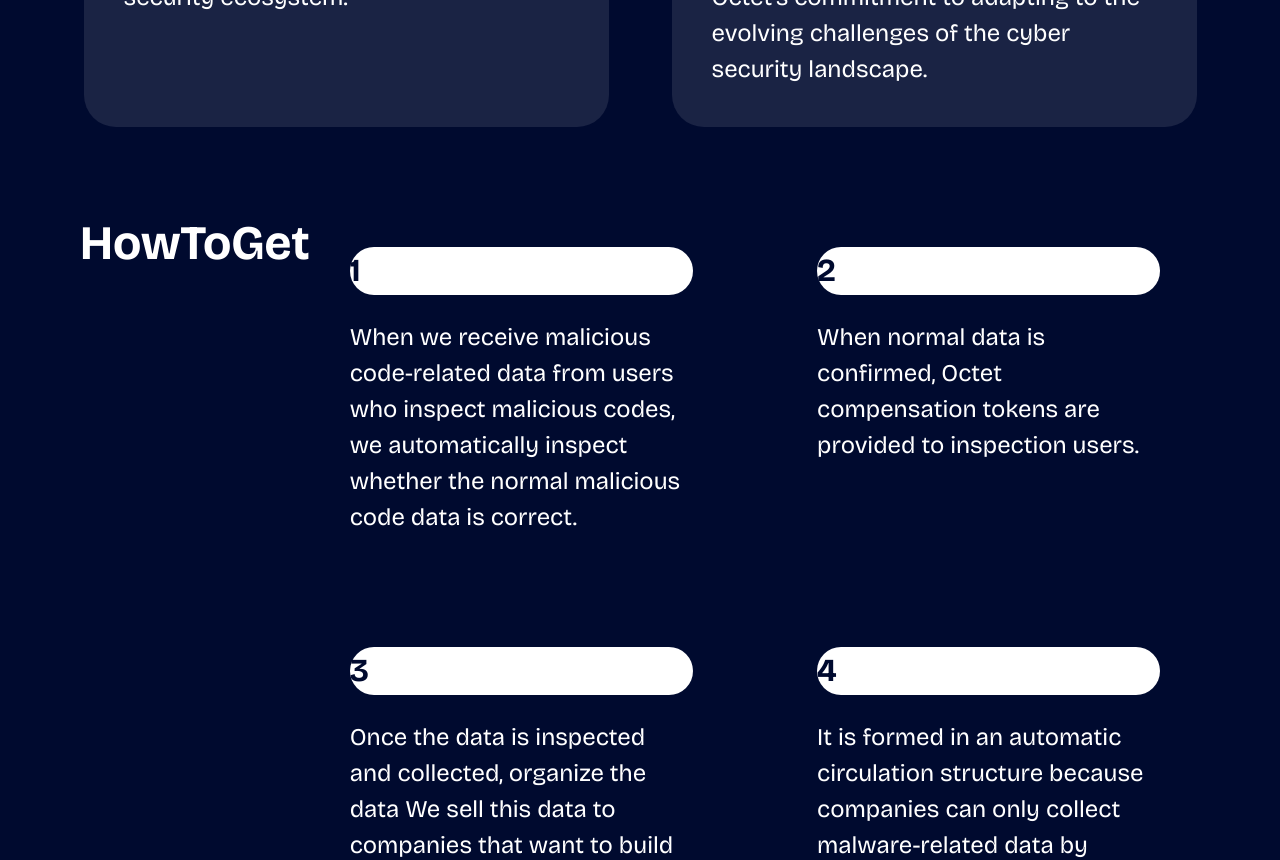
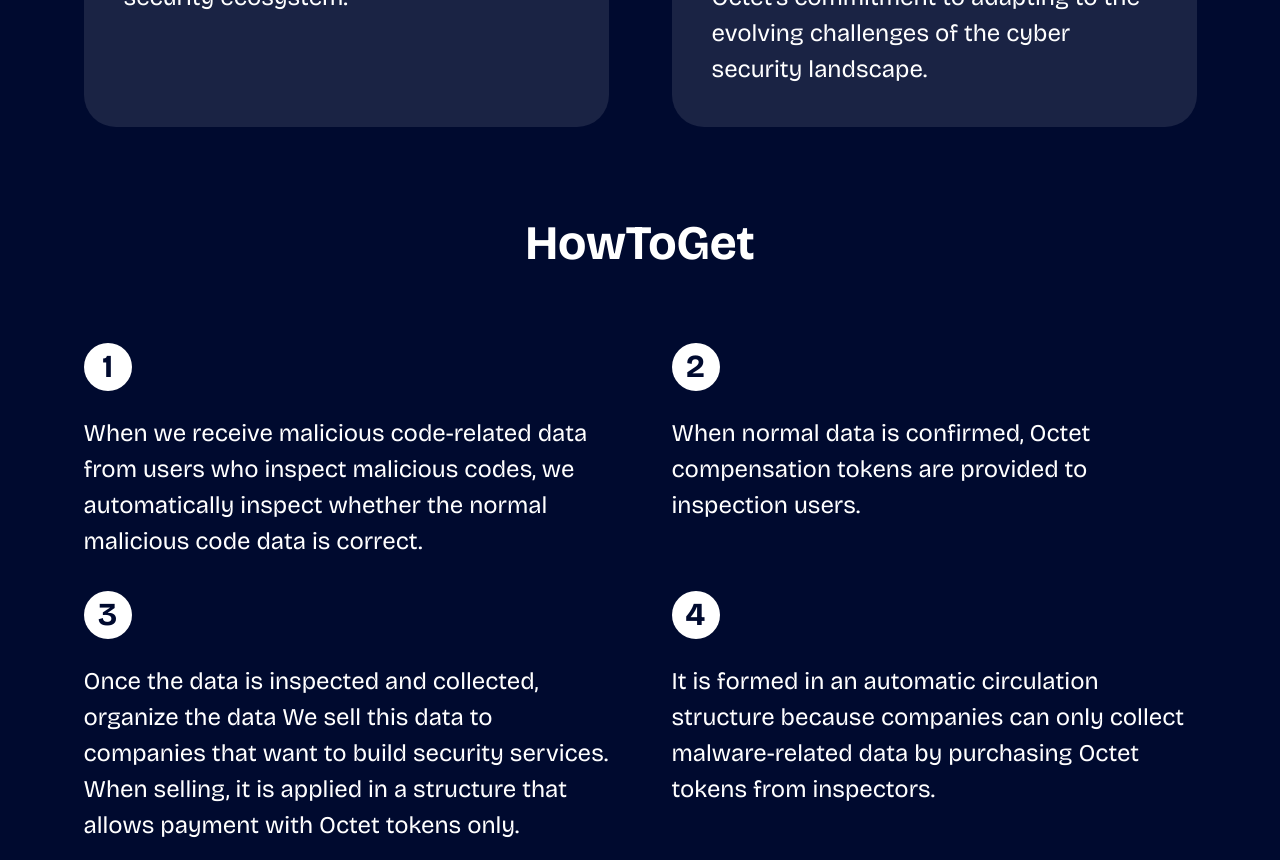
Before and after one commit to chochodev/Octet-app, a React (Create React App) app: page / in a window 1280 px wide. Shown: the part 3800-4660 px from the top of the page. Built offline with nearby package versions, Linux system fonts and the light colour scheme.

Commit message:
starting the howtoget section

```diff
--- a/src/views/home/howtoget/index.jsx
+++ b/src/views/home/howtoget/index.jsx
@@ -10,7 +10,7 @@ const HowToGet = (props) => {
     },
     {
       title: '2',
-      text: 'When normal data is confirmed, Octet compensation tokens are provided to inspection users.'
+      text: 'When normal data is confirmed, Octet <br/>compensation tokens are provided to inspection users.'
     },
     {
       title: '3',
@@ -23,15 +23,17 @@ const HowToGet = (props) => {
   ]
 
   return (
-    <div className={`relative flex flex-col gap-[4rem] items-center pt-[3rem] sm:pt-[4rem] md:pt-[5rem] w-full min-h-[50rem] ${padding_style} `}>
-      <div className="flex">
+    <div className={`relative pt-[3rem] sm:pt-[4rem] md:pt-[5rem] w-full min-h-[50rem] ${padding_style} `}>
+      <div className="flex flex-col items-center gap-[4rem] w-full">
         <h2 className='relative z-[2] text-[2rem] md:text-[3rem] font-bold'>{props.title}</h2>
-        <div className="grid lg:grid-cols-2 justify-evenly gap-y-[2rem] gap-[5%] w-full">
+        <div className="grid lg:grid-cols-2 lg:justify-evenly gap-y-[2rem] gap-[5%] w-full">
           {items.map((item, index) => {
             return (
-              <div key={index} className="flex flex-col justify-self-center gap-[1.5rem] max-w-[32.8125rem] p-[2.5rem] ">
-                <h2 className='text-[1.5rem] text-background sm:text-[1.875rem] xl:text-[2rem] font-bold rounded-[99rem] bg-white '>{item.title}</h2>
-                <p className="text-[1.05rem] xl:text-[1.5rem] " >{item.text}</p>
+              <div key={index} className="flex flex-col justify-self-center gap-[1.5rem] max-w-[32.8125rem] ">
+                <div className="flex items-center justify-center py-[.5rem] px-[1rem] rounded-[99rem] bg-white w-[3rem] h-[3rem] ">
+                  <h2 className='text-[1.5rem] text-background sm:text-[1.875rem] xl:text-[2rem] font-bold '>{item.title}</h2>
+                </div>
+                <p className="text-[1.05rem] xl:text-[1.5rem] " dangerouslySetInnerHTML={{ __html: item.text}} />
               </div>
             )
           })}
```
